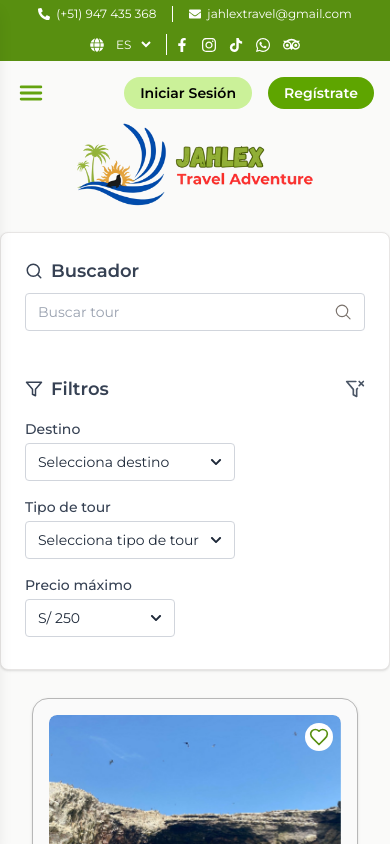
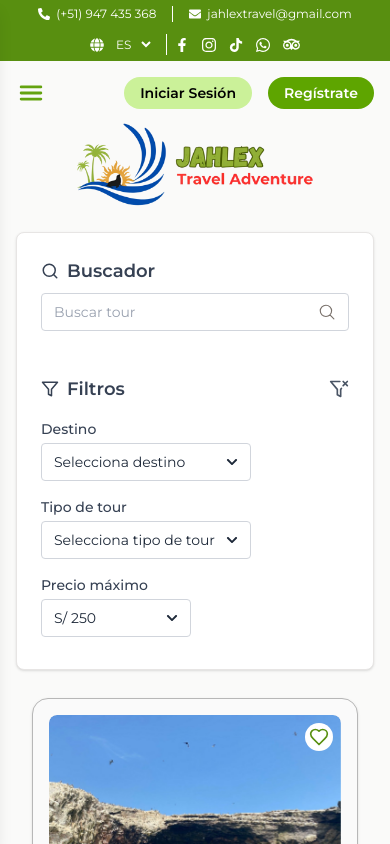
Before and after one commit to MagalyCanelo/JahlexTravelV2, a Next.js app: page /tours in a window 390 px wide. Shown: the top 844 px of the page. Built offline with nearby package versions, Linux system fonts and the light colour scheme.

Commit message:
feat: acomodar el p

```diff
--- a/app/tours/Components/ListaTours.tsx
+++ b/app/tours/Components/ListaTours.tsx
@@ -11,6 +11,7 @@ function ListaTours(props: { listaTours: BaseTour[] }) {
 
   return (
     <div className="bg-stone-50 pt-2">
+      <div className="px-4 lg:px-0">
         <div className="flex lg:flex-row flex-col items-center gap-9 w-full max-w-[61rem] mx-auto bg-white p-6 rounded-lg shadow-sm border border-stone-200">
           {/* Filtro de búsqueda */}
           <div className="flex flex-col relative w-full sm:w-72 mb-2">
@@ -48,6 +49,8 @@ function ListaTours(props: { listaTours: BaseTour[] }) {
             <DestinoFilter />
           </div>
         </div>
+      </div>
+
       <div className="grid grid-cols-1 md:grid-cols-2 lg:grid-cols-3 xl:grid-cols-4 place-content-center gap-4 px-8 py-7 h-full">
         {(() => {
           const filteredTours = props.listaTours.filter((tour) =>
```
Lines whose indentation alone changed are shown as unchanged.
